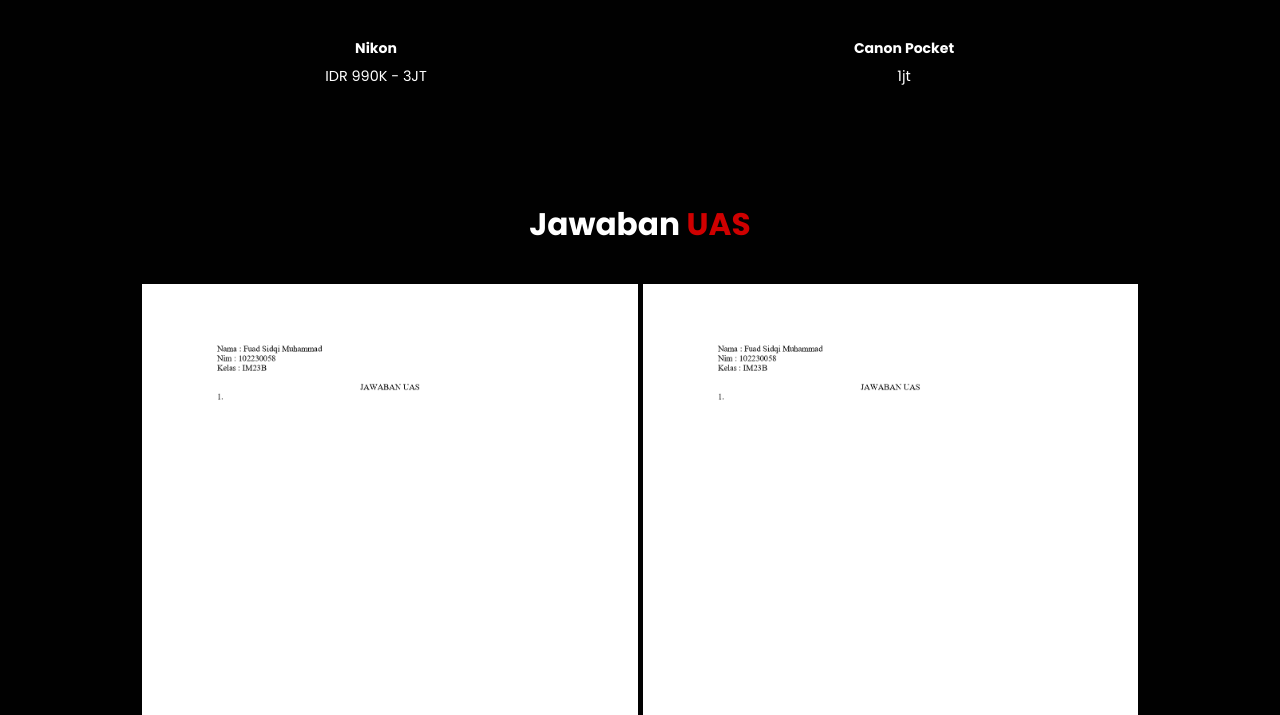
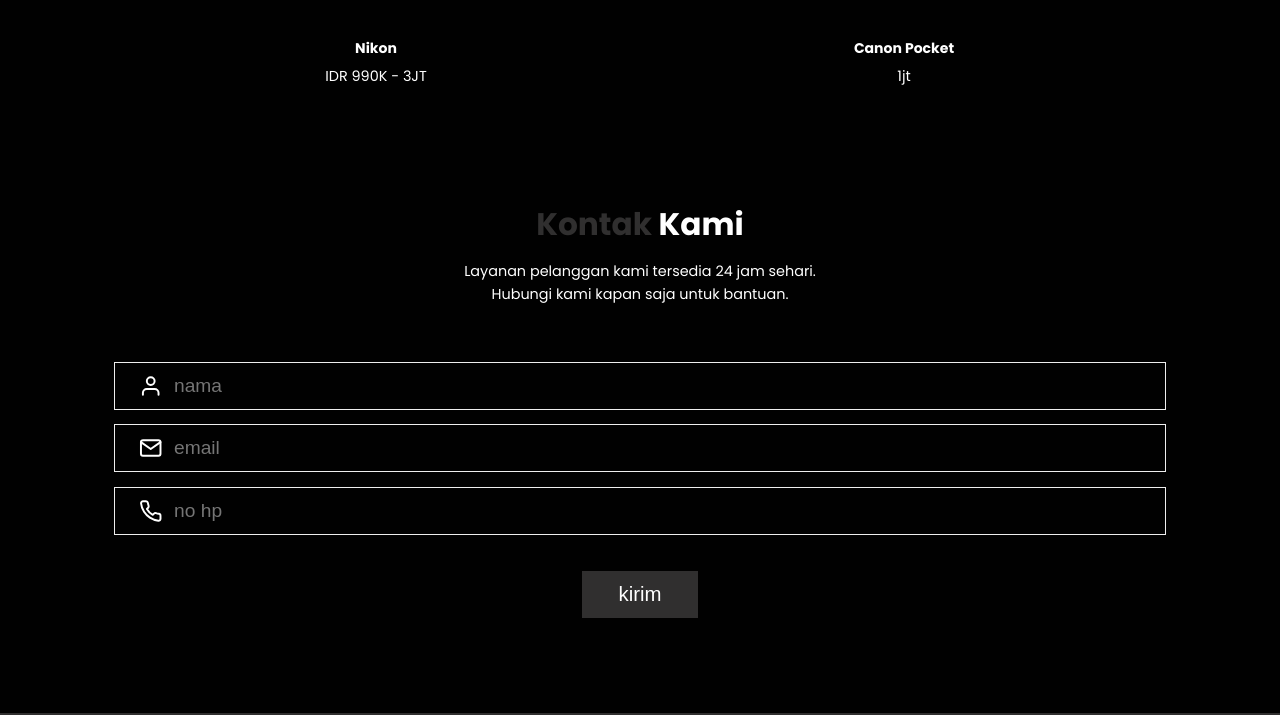
Before and after one commit to fuadyoii/Web, a plain HTML site: page index.html in a window 1280 px wide. Shown: the part 2609-3324 px from the top of the page. Drawn offline with nearby package versions, Linux system fonts and the light colour scheme.

Commit message:
Update index.html

```diff
--- a/index.html
+++ b/index.html
@@ -106,17 +106,6 @@
       </section>
      <!-- produk section end -->
 
-     <!-- jawaban uas -->
-     <section id="jawaban" class="jawaban">
-      <h2>Jawaban <span>UAS</span></h2>
-
-      <div class="row">
-      <div class="jawaban-img">
-        <img src="img/produk/jwb.jpg" alt="jawaban kami" width="45%" height="45%">
-        <img src="img/produk/jwb2.jpg" alt="jawaban" width="45%" height="45%">
-      </div>
-    <!-- jawaban uas end -->
-
 
       <!-- kontak sec -->
        <section id="kontak" class="kontak">
```
